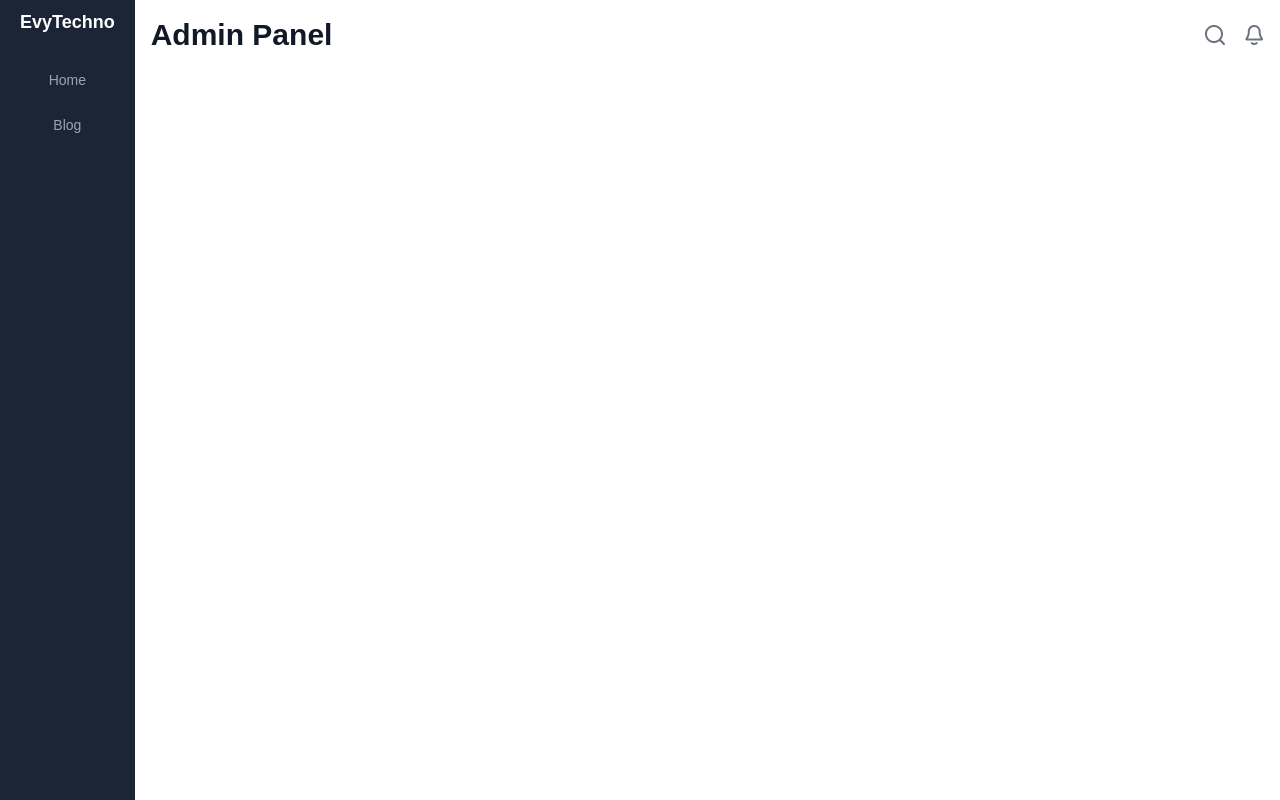
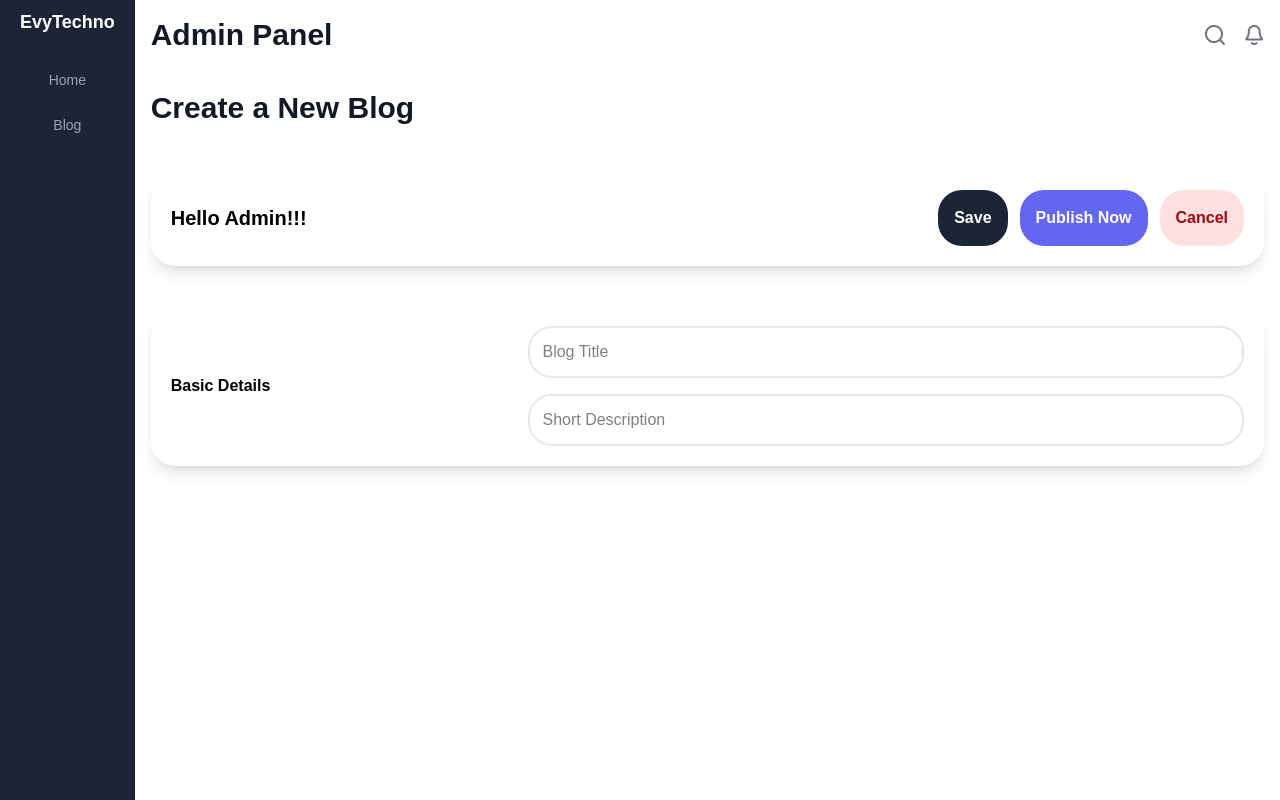
Before and after one commit to evytechno/nextjs-evytechno-backend-view, a Next.js app: page /dashboard/blog/create in a window 1280 px wide. Built offline with nearby package versions, Linux system fonts and the light colour scheme.

Commit message:
(NEW) Started the Create Blog page with minor bug fixed

```diff
--- a/app/(adminPages)/dashboard/blog/create/page.tsx
+++ b/app/(adminPages)/dashboard/blog/create/page.tsx
@@ -1,3 +1,50 @@
+import Card from "@/app/(adminPages)/ui/card/card";
+import FormLayout from "@/app/(adminPages)/ui/form-elements/form-layout";
+import Input from "@/app/(adminPages)/ui/form-elements/input";
+import PageTitle from "@/app/(adminPages)/ui/text-comp/pageTitle";
+
 export default function Page() {
-  <>BLOG CREATE PAGE</>;
+  const HelloAdminCard = () => {
+    return (
+      <Card>
+        <div className="flex justify-between items-center">
+          <span className="text-[20px] font-semibold">Hello Admin!!!</span>
+          <div className="flex gap-3">
+            <button className="bg-[#1C2536] text-white font-semibold p-4 rounded-3xl">
+              Save
+            </button>
+            <button className="bg-[#6366F1] text-white font-semibold p-4 rounded-3xl">
+              Publish Now
+            </button>
+            <button className="bg-red-400/20 text-red-800 font-semibold p-4 rounded-3xl">
+              Cancel
+            </button>
+          </div>
+        </div>
+      </Card>
+    );
+  };
+  const BasicDetailsCard = () => {
+    return (
+      <Card>
+        <div className="flex justify-between items-center">
+          <div className="font-semibold w-1/2">Basic Details</div>
+          <FormLayout>
+            <Input name="title" placeholder="Blog Title" />
+            <Input name="short_description" placeholder="Short Description" />
+          </FormLayout>
+        </div>
+      </Card>
+    );
+  };
+
+  return (
+    <div className="flex flex-col gap-10">
+      <PageTitle>Create a New Blog</PageTitle>
+      <HelloAdminCard />
+      <form>
+        <BasicDetailsCard />
+      </form>
+    </div>
+  );
 }
--- a/app/(adminPages)/dashboard/blog/page.tsx
+++ b/app/(adminPages)/dashboard/blog/page.tsx
@@ -97,7 +97,7 @@ export default function Page() {
   }, []);
   return (
     <div className="flex flex-col gap-5">
-      <PageHeader name="Blogs" />
+      <PageHeader name="Blogs" addlink="./blog/create" />
       {tableData === [] ? (
         <span>No Data</span>
       ) : (
--- a/app/(adminPages)/ui/buttons/add-button.tsx
+++ b/app/(adminPages)/ui/buttons/add-button.tsx
@@ -1,6 +1,11 @@
-const AddButton = () => {
+import { redirect } from "next/navigation";
+
+const AddButton = ({ link }: { link: string }) => {
   return (
-    <button className="px-8 text-[14px] font-semibold text-white flex items-center gap-1.5 rounded-2xl bg-[#6366F1]">
+    <button
+      className="px-8 text-[14px] font-semibold text-white flex items-center gap-1.5 rounded-2xl bg-[#6366F1]"
+      onClick={(e) => redirect(link)}
+    >
       <span className="text-[20px]">+</span>
       <span>Add</span>
     </button>
--- /dev/null
+++ b/app/(adminPages)/ui/card/card.tsx
@@ -0,0 +1,5 @@
+const Card = ({ children }: { children: React.ReactNode }) => {
+  return <div className="  w-full shadow-lg rounded-3xl p-5">{children}</div>;
+};
+
+export default Card;
--- /dev/null
+++ b/app/(adminPages)/ui/form-elements/form-layout.tsx
@@ -0,0 +1,5 @@
+const FormLayout = ({ children }: { children: React.ReactNode }) => {
+  return <div className="flex flex-col gap-4 w-full">{children}</div>;
+};
+
+export default FormLayout;
--- /dev/null
+++ b/app/(adminPages)/ui/form-elements/input.tsx
@@ -0,0 +1,17 @@
+const Input = ({
+  name,
+  placeholder,
+}: {
+  name: string;
+  placeholder: string;
+}) => {
+  return (
+    <input
+      className="w-full border-2 border-[#E5E7EB] rounded-3xl p-3"
+      name={name}
+      placeholder={placeholder}
+    />
+  );
+};
+
+export default Input;
--- a/app/(adminPages)/ui/page-header/page-header.tsx
+++ b/app/(adminPages)/ui/page-header/page-header.tsx
@@ -1,11 +1,11 @@
 import AddButton from "../buttons/add-button";
 import PageTitle from "../text-comp/pageTitle";
 
-const PageHeader = ({ name }: { name: string }) => {
+const PageHeader = ({ name, addlink }: { name: string; addlink: string }) => {
   return (
     <div className="flex justify-between">
       <PageTitle>{name}</PageTitle>
-      <AddButton />
+      <AddButton link={addlink} />
     </div>
   );
 };
```
